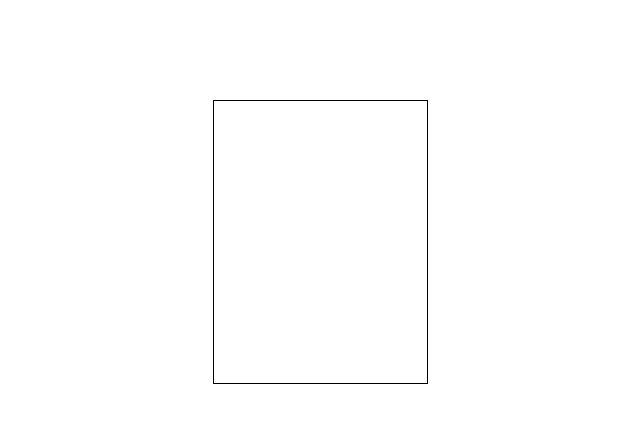
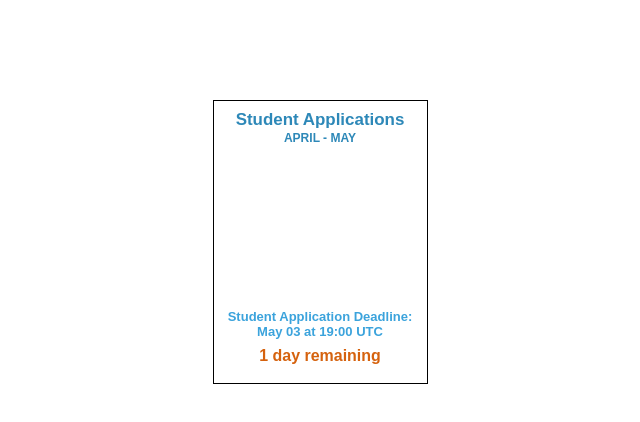
Before and after one commit to bumbu/melange-timeline, a website: page app/index.html in a window 1280 px wide. Shown: the whole page, without its empty margins (320-960 px from the left). Drawn offline with Linux system fonts and the light colour scheme.

Commit message:
add text

```diff
--- a/app/index.html
+++ b/app/index.html
@@ -6,8 +6,18 @@
   <link rel="stylesheet" href="css/application.css">
 </head>
 <body>
-  <div id="timeline" style="width: 213px; height: 282px; margin: 100px auto 0; border: 1px solid #000;">
+  <div class="program-timeline" id="program-timeline" style="width: 213px; height: 282px; margin: 100px auto 0; border: 1px solid #000;">
+    <div class="timeline-head">
+      <div class="title">Student Applications</div>
+      <div class="timerange">APRIL - MAY</div>
+    </div>
+    <div class="timeline-body">
 
+    </div>
+    <div class="timeline-footer">
+      <div class="description">Student Application Deadline:<br>May 03 at 19:00 UTC</div>
+      <div class="timeleft">1 day remaining</div>
+    </div>
   </div>
   <script src="js/application.js"></script>
 </body>
--- a/app/js/application.js
+++ b/app/js/application.js
@@ -1,3 +1,4 @@
+//@ sourceMappingURL=application.map
 (function() {
   jQuery(function() {
     return console.log('jQuery loaded');
--- a/src/styles/application.build.less
+++ b/src/styles/application.build.less
@@ -10,4 +10,51 @@
 html, body{
   margin: 0;
   padding: 0;
+  font-family: Arial, 'Helvetica Neue', Helvetica, sans-serif;
 }
+
+.program-timeline{
+  color: @blue;
+  text-align: center;
+
+  .timeline-head{
+    height: 48px;
+
+    .title{
+      font-size: @baseFontSize * 1.21;
+      font-weight: bold;
+      padding: 9px 0 0;
+    }
+
+    .timerange{
+      font-size: @baseFontSize * 0.86;
+      font-weight: bold;
+      padding: 1px 0 0;
+    }
+
+  }
+
+  .timeline-body{
+    height: 150px;
+  }
+
+  .timeline-footer{
+    height: 75px;
+
+    .description{
+      color: @blueLight;
+      font-size: @baseFontSize * 0.93;
+      font-weight: bold;
+      padding: 10px 0 0;
+    }
+
+    .timeleft{
+      color: @orange;
+      font-size: @baseFontSize * 1.14;
+      font-weight: bold;
+      padding: 8px 0 0;
+    }
+
+  }
+
+}
--- a/src/styles/override/variables.less
+++ b/src/styles/override/variables.less
@@ -1,17 +1,3 @@
-@black:                 #111111;
-@gray:                  #9f9f9f;
-@grayLight:             #e2e2e2;
-
-@blue:                  #009ae2;
-
-@baseFontSize:          14px;
-@baseLineHeight:        20px;
-
-@fontSizeHuge:          @baseFontSize * 1.71; // ~24px
-@fontSizeLarge:         @baseFontSize * 1.25; // ~18px
-@fontSizeSmall:         @baseFontSize * 0.85; // ~12px
-@fontSizeMini:          @baseFontSize * 0.75; // ~11px
-
-@panel_main_width_open: 216px;
-@panel_main_width_closed: 43px;
-@panel_first_width: 247px;
+@blue:                  #2d88b8;
+@blueLight: 			#3BA3DC;
+@orange: 				#D5620E;
```
Also changed, not shown: app/css/application.css.
